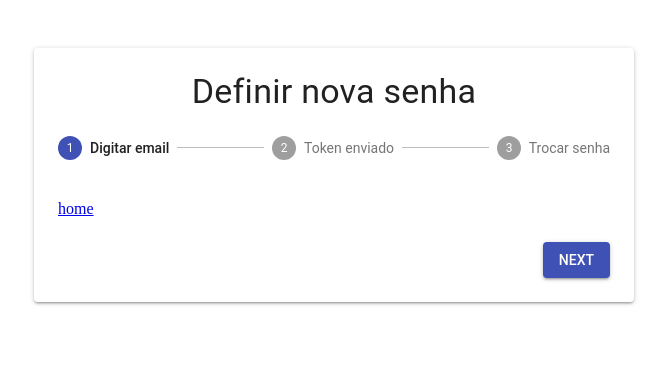
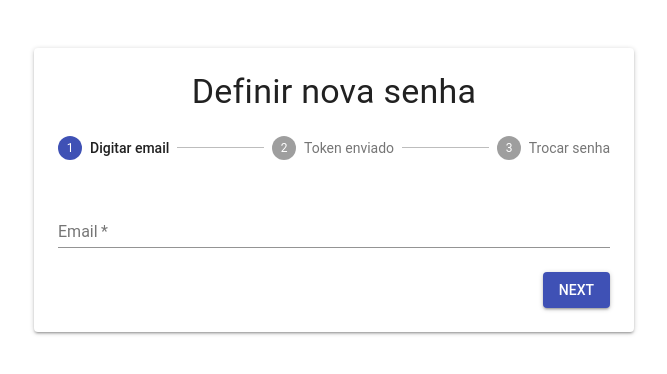
Before and after one commit to icbertoncelo/Secure-Login, a Next.js app in the folder interface/: page /forgotPass in a window 1280 px wide. Shown: the top 374 px of the page, without its empty margins (306-973 px from the left). Built offline with nearby package versions, Linux system fonts and the light colour scheme.

Commit message:
Adding reset password forms

```diff
--- a/interface/components/forgotPassForm.js
+++ b/interface/components/forgotPassForm.js
@@ -1,23 +1,90 @@
 import React from 'react';
-import PropTypes from 'prop-types'
-import Link from 'next/link'
+import PropTypes from 'prop-types';
+import withStyles from '@material-ui/core/styles/withStyles';
+import CssBaseline from '@material-ui/core/CssBaseline';
+import Typography from '@material-ui/core/Typography';
+import Grid from '@material-ui/core/Grid';
+import TextField from '@material-ui/core/TextField';
+
+
+const styles = theme => ({
+  layout: {
+    width: 'auto',
+    marginLeft: theme.spacing.unit * 2,
+    marginRight: theme.spacing.unit * 2,
+  },
+});
 
 class ForgotPasswordForm extends React.Component {
 
-	render () {
+	render() {
+
+		const { classes } = this.props;
 
 		return (
+			<React.Fragment>
+        <CssBaseline />
+        <main className={classes.layout}>
+            <Typography component="h1" variant="h6" align="center">
+              Utilize o token de confirmação recebido
+            </Typography>
 
-			<Link href="/"><a>home</a></Link>
+            <React.Fragment>
+				      <Grid container spacing={24}>
 
+				      	<Grid item xs={12}>
+				          <TextField
+				          	required
+				            id="email"
+				            name="email"
+				            label="Email"
+				            fullWidth
+				            autoComplete="email"
+				          />
+				        </Grid>
+
+				        <Grid item xs={12}>
+				          <TextField
+				            required
+				            id="token"
+				            name="token"
+				            label="Token de confirmação"
+				            fullWidth
+				            autoComplete="token"
+				          />
+				        </Grid>
+				        <Grid item xs={12}>
+				          <TextField
+				          	required
+				            id="newpass"
+				            name="newpass"
+				            type="password"
+				            label="Nova senha"
+				            fullWidth
+				          />
+				        </Grid>
+				        <Grid item xs={12}>
+				          <TextField
+				          	required
+				            id="confnewpass"
+				            name="confnewpass"
+				            type="password"
+				            label="Confirmar Senha"
+				            fullWidth
+				          />
+				        </Grid>
+
+				      </Grid>
+				    </React.Fragment>
+
+        </main>
+      </React.Fragment>
 		);
 	}
 }
 
-/*ForgotPasswordForm.PropTypes ={
-	classes: PropTypes.object.isRequired,
+ForgotPasswordForm.propTypes = {
+  classes: PropTypes.object.isRequired,
 };
 
-export default withStyles(styles)(ForgotPasswordForm);*/
-
-export default ForgotPasswordForm;
+export default withStyles(styles)(ForgotPasswordForm);
--- a/interface/components/typeEmail.js
+++ b/interface/components/typeEmail.js
@@ -1,23 +1,48 @@
 import React from 'react';
-import PropTypes from 'prop-types'
-import Link from 'next/link'
+import PropTypes from 'prop-types';
+import withStyles from '@material-ui/core/styles/withStyles';
+import CssBaseline from '@material-ui/core/CssBaseline';
+import Grid from '@material-ui/core/Grid';
+import TextField from '@material-ui/core/TextField';
 
-class ForgotPasswordForm extends React.Component {
+const styles = theme => ({
+  layout: {
+    width: 'auto',
+  },
+});
+
+class TypeEmail extends React.Component {
 
 	render () {
 
+		const { classes } = this.props;
+
 		return (
 
-			<Link href="/"><a>home</a></Link>
+			<React.Fragment>
+        <CssBaseline />
+        <main className={classes.layout}>
+            <React.Fragment>
+			        <Grid>
+			          <TextField
+			            required
+			            id="email"
+			            name="email"
+			            label="Email"
+			            fullWidth
+			            autoComplete="email"
+			          />
+			        </Grid>
+				    </React.Fragment>
+        </main>
+      </React.Fragment>
 
 		);
 	}
 }
 
-/*ForgotPasswordForm.PropTypes ={
+TypeEmail.PropTypes ={
 	classes: PropTypes.object.isRequired,
 };
 
-export default withStyles(styles)(ForgotPasswordForm);*/
-
-export default ForgotPasswordForm;
+export default withStyles(styles)(TypeEmail);
--- a/interface/pages/forgotPass.js
+++ b/interface/pages/forgotPass.js
@@ -56,16 +56,15 @@ const steps = ['Digitar email', 'Token enviado', 'Trocar senha'];
 function getStepContent(step) {
   switch (step) {
     case 0:
-      return <ForgotPasswordForm/>;
+      return <TypeEmail/>;
     case 1:
       return (
       	<Typography variant="h6" gutterBottom>
         	Token de confirmação enviado para o email requisitado
         </Typography>
       )
-
     case 2:
-      return <TypeEmail/>;
+      return <ForgotPasswordForm/>;
     default:
       throw new Error('Unknown step');
   }
@@ -124,7 +123,7 @@ class ForgotPassword extends React.Component {
               {activeStep === steps.length ? (
                 <React.Fragment>
 
-                  <Typography variant="h5" gutterBottom>
+                  <Typography variant="h6" gutterBottom>
                     Senha alterada com sucesso!! <Link href="/"><a>home</a></Link>
                   </Typography>
 
```
